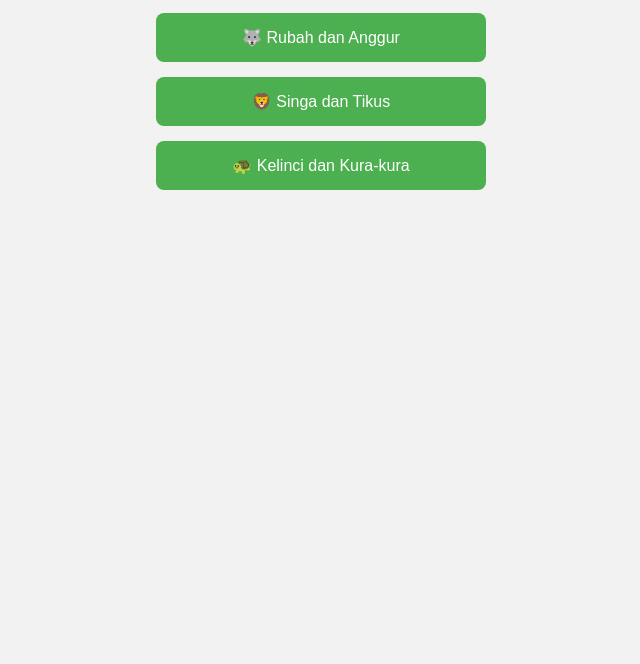
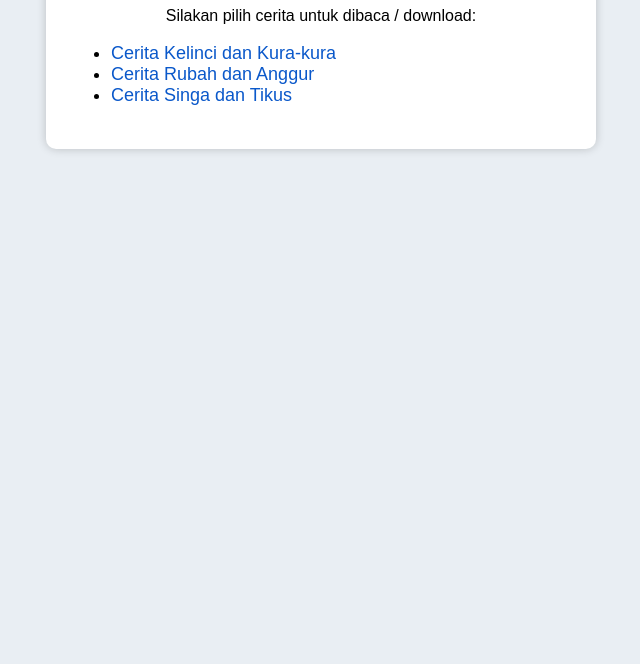
Before and after one commit to naldopratama731-coder/website-cerita-dongeng, a plain HTML site: page index.html in a window 1280 px wide. Shown: the part 136-800 px from the top of the page, without its empty margins (319-959 px from the left). Drawn offline with Linux system fonts and the light colour scheme.

Commit message:
Update index.html

```diff
--- a/index.html
+++ b/index.html
@@ -1,43 +1,71 @@
 <!DOCTYPE html>
-<html lang="id">
+<html>
 <head>
   <meta charset="UTF-8">
   <title>Website Cerita Dongeng</title>
+
   <style>
-        body {
-            font-family: Arial, sans-serif;
-            background-color: #f2f2f2;
-            text-align: center;
+    body{
+      font-family: Arial;
+      background:#e9eef3;
+      text-align:center;
+      padding:30px;
     }
-        .container {
-            margin-top: 50px;
+
+    .box{
+      background:white;
+      width:500px;
+      margin:auto;
+      padding:25px;
+      border-radius:10px;
+      box-shadow:0 0 10px rgba(0,0,0,0.2);
     }
-        a {
-            display: block;
-            margin: 15px;
-            padding: 15px;
-            background-color: #4CAF50;
-            color: white;
-            text-decoration: none;
-            border-radius: 8px;
-            width: 300px;
-            margin-left: auto;
-            margin-right: auto;
+
+    h1{
+      color:#1e73be;
     }
-        a:hover {
-            background-color: #45a049;
+
+    ul{
+      text-align:left;
+      font-size:18px;
+    }
+
+    a{
+      text-decoration:none;
+      color:#0a58ca;
+    }
+
+    a:hover{
+      text-decoration:underline;
     }
   </style>
 </head>
+
 <body>
 
-    <h1>📚 Cerita Dongeng Anak</h1>
-    <p>Pilih cerita yang ingin dibaca:</p>
+  <div class="box">
+    <h1>Kumpulan Cerita Dongeng</h1>
+    <p>Silakan pilih cerita untuk dibaca / download:</p>
 
-    <div class="container">
-        <a href="cerita-rubah-anggur.docx.docx">🐺 Rubah dan Anggur</a>
-        <a href="cerita-singa-tikus.docx.docx">🦁 Singa dan Tikus</a>
-        <a href="cerita-kelinci-kura.docx.docx">🐢 Kelinci dan Kura-kura</a>
+    <ul>
+      <li>
+        <a href="cerita-kelinci-kura.docx" target="_blank">
+          Cerita Kelinci dan Kura-kura
+        </a>
+      </li>
+
+      <li>
+        <a href="cerita-rubah-anggur.docx" target="_blank">
+          Cerita Rubah dan Anggur
+        </a>
+      </li>
+
+      <li>
+        <a href="cerita-singa-tikus.docx" target="_blank">
+          Cerita Singa dan Tikus
+        </a>
+      </li>
+    </ul>
   </div>
 
 </body>
```
Lines whose indentation alone changed are shown as unchanged.
